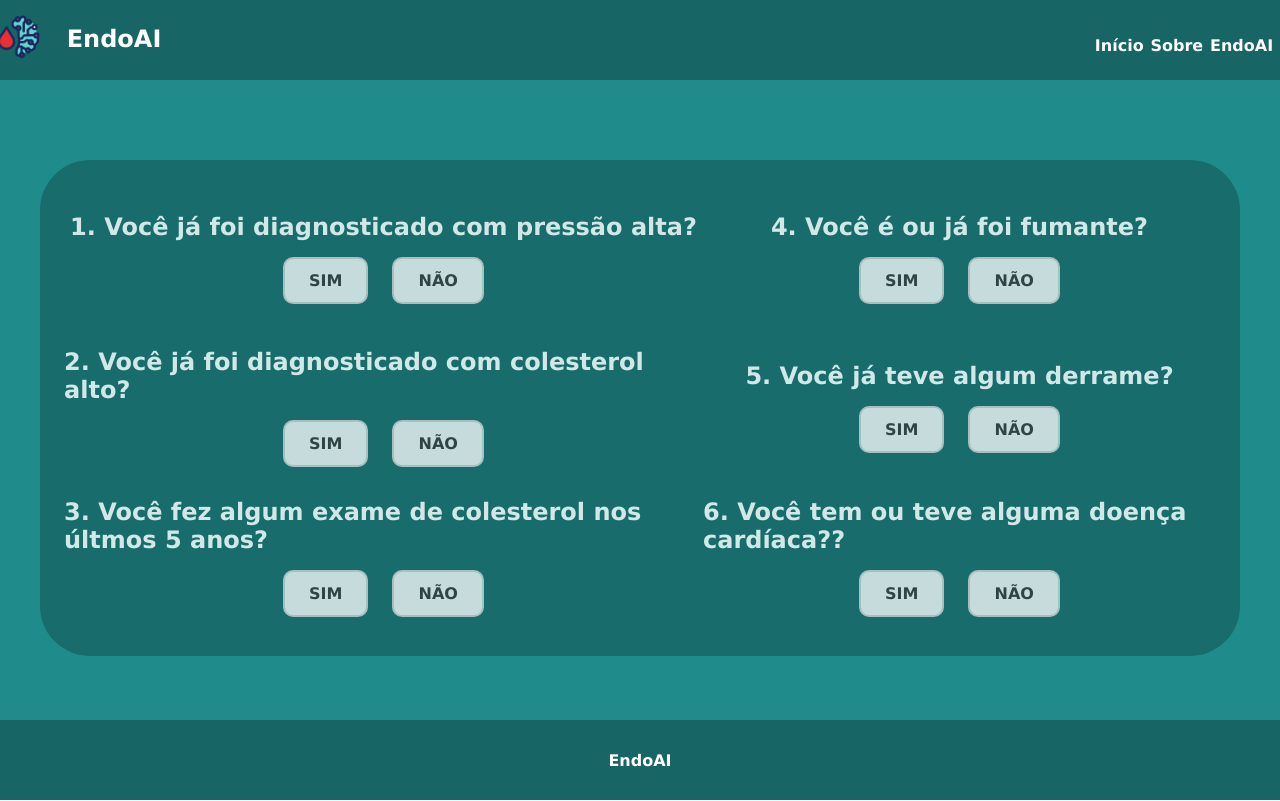
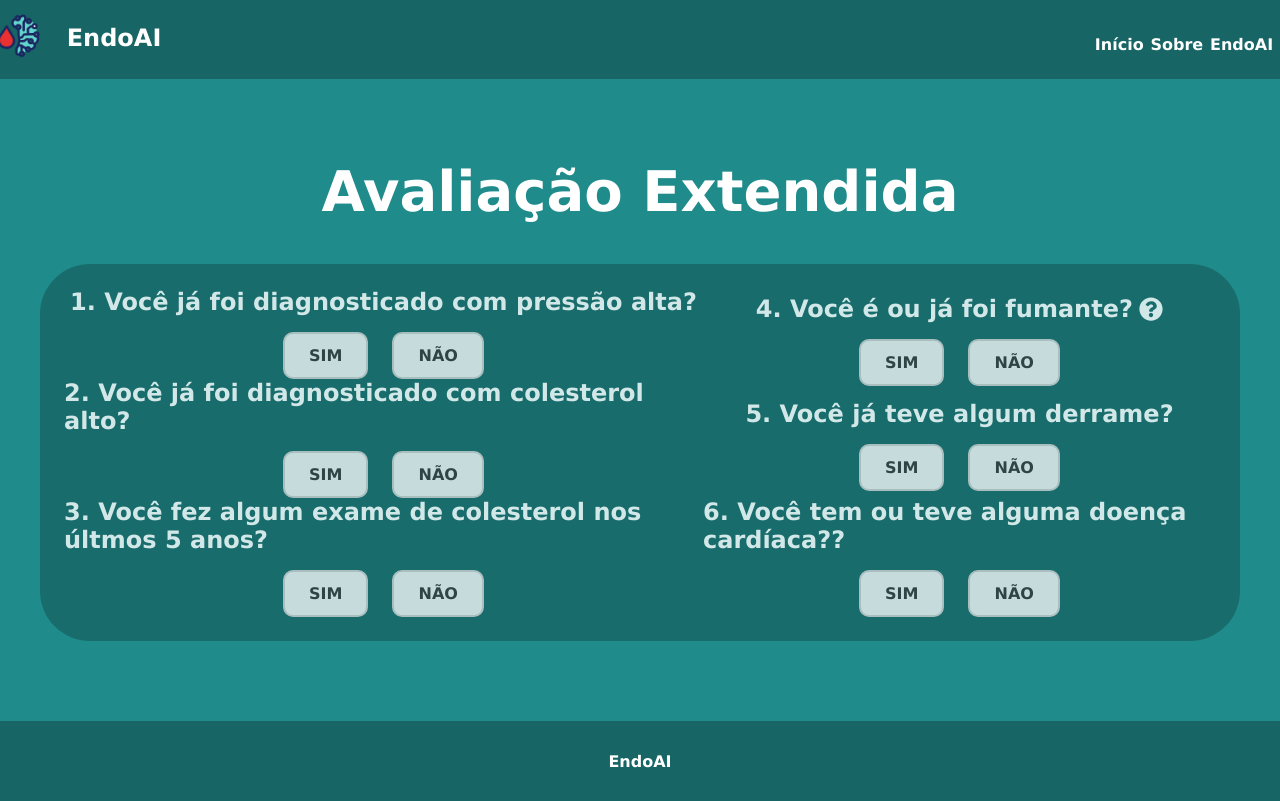
Before and after one commit to paulo-campos-57/EndoAI, a React (Create React App) app in the folder frontend/endo-front/: page /extendido in a window 1280 px wide. Built offline with nearby package versions, Linux system fonts and the light colour scheme.

Commit message:
add: create form popup

```diff
--- a/frontend/endo-front/package.json
+++ b/frontend/endo-front/package.json
@@ -10,6 +10,7 @@
     "axios": "^1.9.0",
     "react": "^19.1.0",
     "react-dom": "^19.1.0",
+    "react-icons": "^5.5.0",
     "react-router-dom": "^6.30.0",
     "react-scripts": "5.0.1",
     "web-vitals": "^2.1.4"
--- a/frontend/endo-front/src/components/Footer/Footer.module.css
+++ b/frontend/endo-front/src/components/Footer/Footer.module.css
@@ -3,7 +3,7 @@
     font-family: 'Lucida Sans', 'Lucida Sans Regular', 'Lucida Grande', 'Lucida Sans Unicode', Geneva, Verdana, sans-serif;
     width: 100%;
     position: relative;
-    height: 10vh;
+    min-height: 10vh;
     display: flex;
     justify-content: center;
     align-items: center;
--- a/frontend/endo-front/src/pages/Extended/Extended.module.css
+++ b/frontend/endo-front/src/pages/Extended/Extended.module.css
@@ -19,15 +19,21 @@
     color: #FFF;
 }
 
+.title {
+    font-size: 7vh;
+    font-weight: 900;
+}
+
 .ansForm {
     width: 90%;
     background-color: #176565;
-    height: 80%;
+    height: 95%;
     opacity: 0.8;
     border-radius: 50px;
     display: flex;
     justify-content: space-between;
     padding: 3vh;
+    margin-bottom: 10vh;
 }
 
 .sideQuestion {
@@ -42,12 +48,21 @@
     height: 100%;
     flex-direction: column;
     justify-content: center;
-    align-items:center;
+    align-items: center;
 }
 
 .question {
     font-size: 3vh;
     font-weight: 800;
+    display: flex;
+    justify-content: center;
+    align-items: center;
+    gap: 0.4rem;
+}
+
+.icon:hover {
+    cursor: pointer;
+    color: #208B8B;
 }
 
 .questionAns {
@@ -81,8 +96,49 @@
     border-color: #888;
 }
 
-.radioInput:checked + .buttonLabel {
+.radioInput:checked+.buttonLabel {
     background-color: #007bff;
     color: #fff;
     border-color: #007bff;
 }
+
+.fullscreenModal {
+    position: fixed;
+    top: 0;
+    left: 0;
+    width: 100vw;
+    height: 100vh;
+    background-color: rgba(0, 0, 0, 0.65);
+    display: flex;
+    justify-content: center;
+    align-items: center;
+    z-index: 9999;
+}
+
+.modalContent {
+    background-color: white;
+    padding: 2rem;
+    border-radius: 12px;
+    max-width: 600px;
+    width: 90%;
+    text-align: center;
+    color: #333;
+    font-size: 1rem;
+    box-shadow: 0 4px 20px rgba(0, 0, 0, 0.3);
+}
+
+.closeButton {
+    margin-top: 1.5rem;
+    padding: 0.6rem 1.2rem;
+    background-color: #007bff;
+    border: none;
+    border-radius: 8px;
+    color: white;
+    font-size: 1rem;
+    cursor: pointer;
+    transition: background-color 0.3s ease;
+}
+
+.closeButton:hover {
+    background-color: #0056b3;
+}
--- a/frontend/endo-front/src/pages/Extended/index.js
+++ b/frontend/endo-front/src/pages/Extended/index.js
@@ -1,14 +1,20 @@
-import React from "react";
+import React, { useState } from "react";
+import { FaQuestionCircle } from 'react-icons/fa';
 import styles from "./Extended.module.css";
 import Header from "../../components/Header";
 import Footer from "../../components/Footer";
 
 function Extended() {
+    const [showSmokerInfo, setShowSmokerInfo] = useState(false);
+
     return (
         <>
             <div className={styles.container}>
                 <Header />
                 <div className={styles.content}>
+                    <div className={styles.title}>
+                        Avaliação Extendida
+                    </div>
                     <form className={styles.ansForm}>
                         <div className={styles.sideQuestion}>
                             <div className={styles.questionContainer}>
@@ -61,7 +67,25 @@ function Extended() {
                             <div className={styles.questionContainer}>
                                 <div className={styles.question}>
                                     4. Você é ou já foi fumante?
+                                    <FaQuestionCircle
+                                        className={styles.icon}
+                                        onClick={() => setShowSmokerInfo(!showSmokerInfo)}
+                                        title="Clique para mais informações"
+                                    />
                                 </div>
+                                {showSmokerInfo && (
+                                    <div className={styles.fullscreenModal}>
+                                        <div className={styles.modalContent}>
+                                            <p>
+                                                Consideramos fumante quem já fumou pelo menos 100 cigarros ao logo da vida
+                                                (100 cigarros são 5 caixas).
+                                            </p>
+                                            <button className={styles.closeButton} onClick={() => setShowSmokerInfo(false)}>
+                                                Fechar
+                                            </button>
+                                        </div>
+                                    </div>
+                                )}
                                 <div className={styles.questionAns}>
                                     <label className={styles.radioButton}>
                                         <input type="radio" name="Smoker" value="1" className={styles.radioInput} />
```
Also changed, not shown: 1 other file (tests, documents, lock files or other folders).
